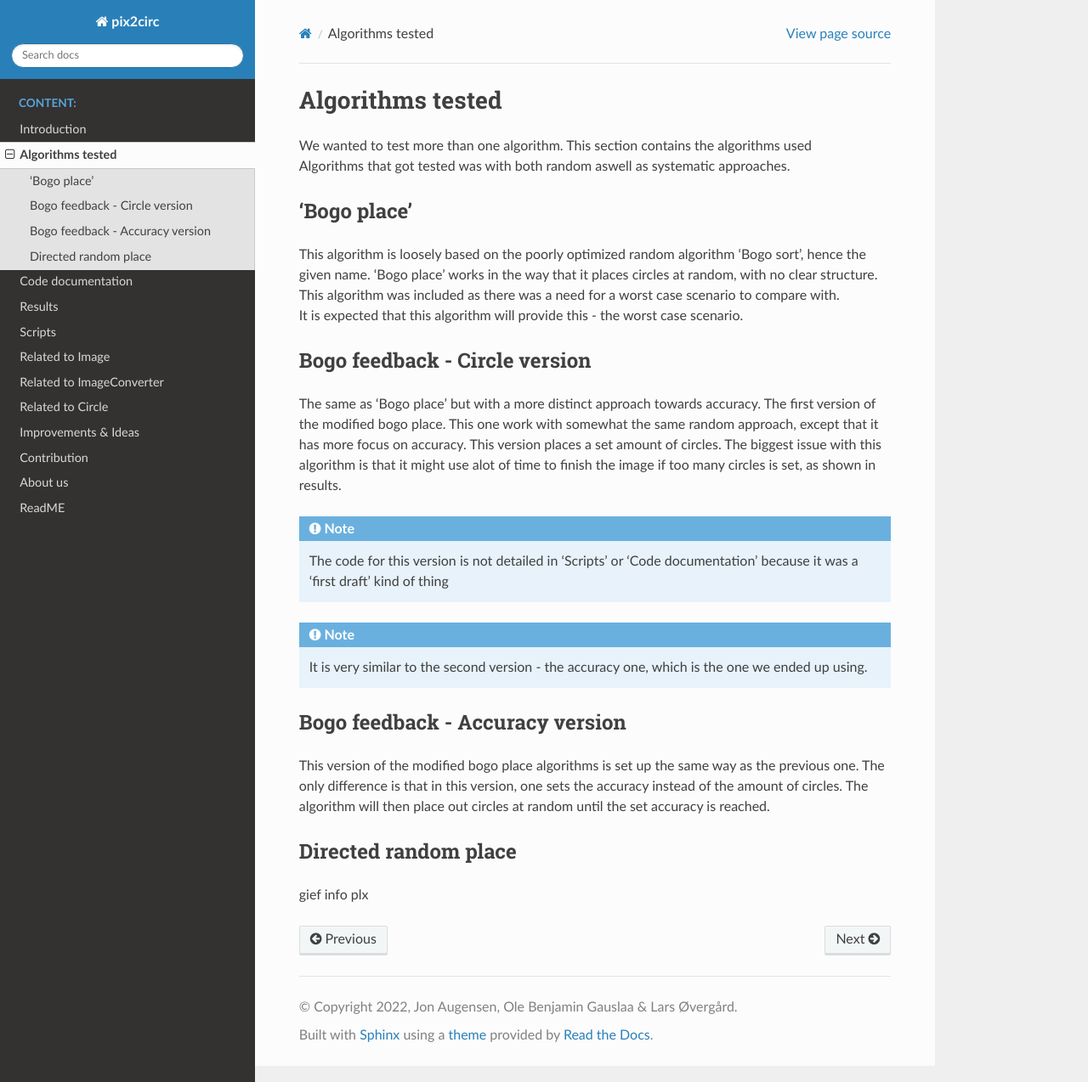
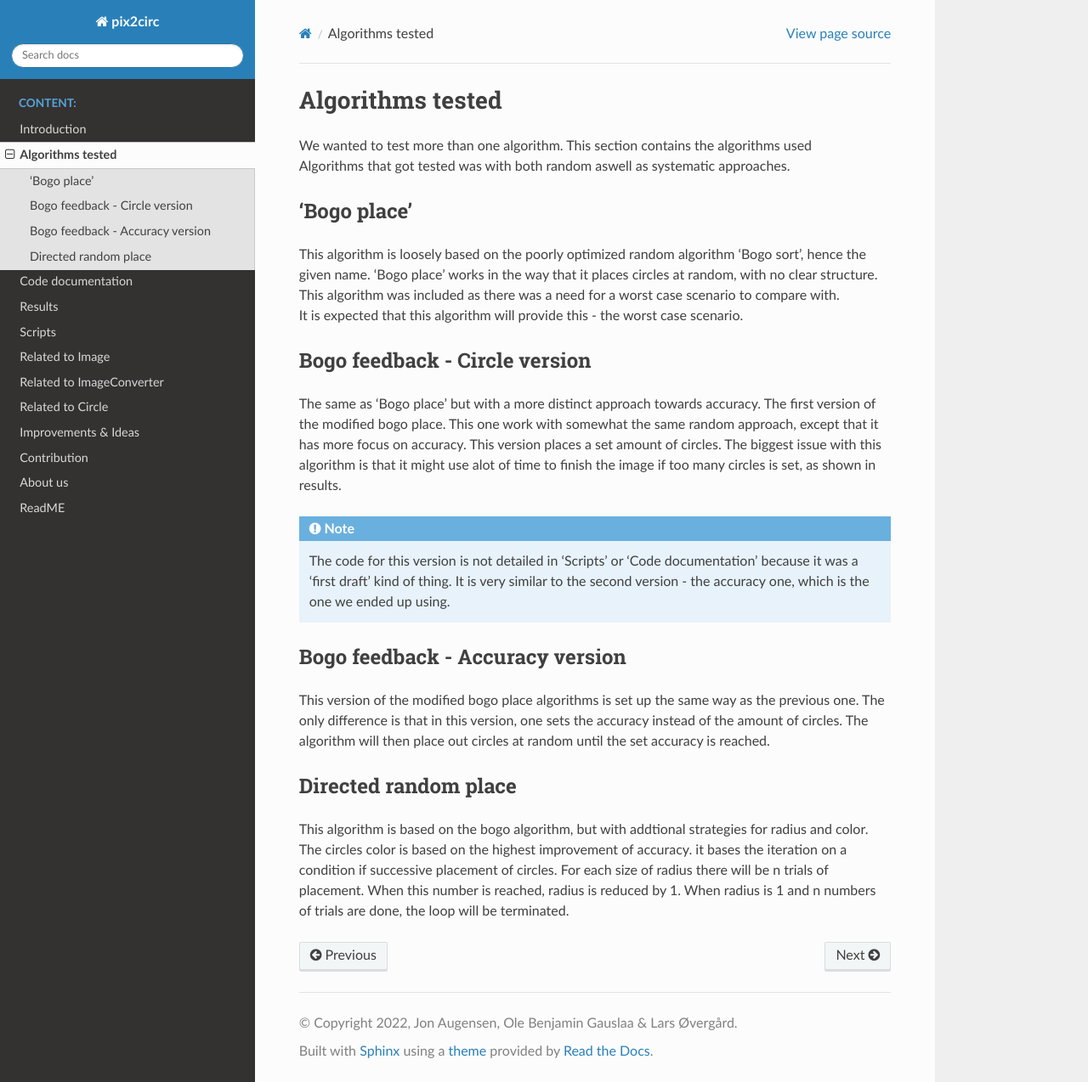
Before and after one commit to ubergard/pix2circ, a Sphinx documentation site: the page built from docs/algorithms.rst, in a window 1280 px wide and 1274 px high. Shown: the whole window at 85% size. Built offline with Sphinx 7.4.7 and the Read the Docs theme 2.0.0, drawn with Linux system fonts in a browser that asks for light colours.

Commit message:
Docs: push to pull

```diff
--- a/docs/algorithms.rst
+++ b/docs/algorithms.rst
@@ -19,8 +19,9 @@ The first version of the modified bogo place. This one work with somewhat the sa
 it has more focus on accuracy. This version places a set amount of circles. The biggest issue with this algorithm is that
 it might use alot of time to finish the image if too many circles is set, as shown in results. |br|
 
-.. note:: The code for this version is not detailed in 'Scripts' or 'Code documentation' because it was a 'first draft' kind of thing
-.. note:: It is very similar to the second version - the accuracy one, which is the one we ended up using.
+.. note::
+   The code for this version is not detailed in 'Scripts' or 'Code documentation' because it was a 'first draft' kind of thing.
+   It is very similar to the second version - the accuracy one, which is the one we ended up using.
 
 
 Bogo feedback - Accuracy version
@@ -31,8 +32,10 @@ until the set accuracy is reached.
 
 Directed random place
 -------------------------------------------------
-gief info plx
-
+This algorithm is based on the bogo algorithm, but with addtional strategies for radius and color.
+The circles color is based on the highest improvement of accuracy. it bases the iteration on a condition if
+successive placement of circles. For each size of radius there will be n trials of placement. When this number
+is reached, radius is reduced by 1. When radius is 1 and n numbers of trials are done, the loop will be terminated.
 
 .. |br| raw:: html
 
--- a/docs/introduction.rst
+++ b/docs/introduction.rst
@@ -44,8 +44,6 @@ Our **method** to deal with the task at hand was to create 3 main classes, namel
 +------------------+----------------------+----------------------+
 
 
-
-
 .. |br| raw:: html
 
    <br />
```
